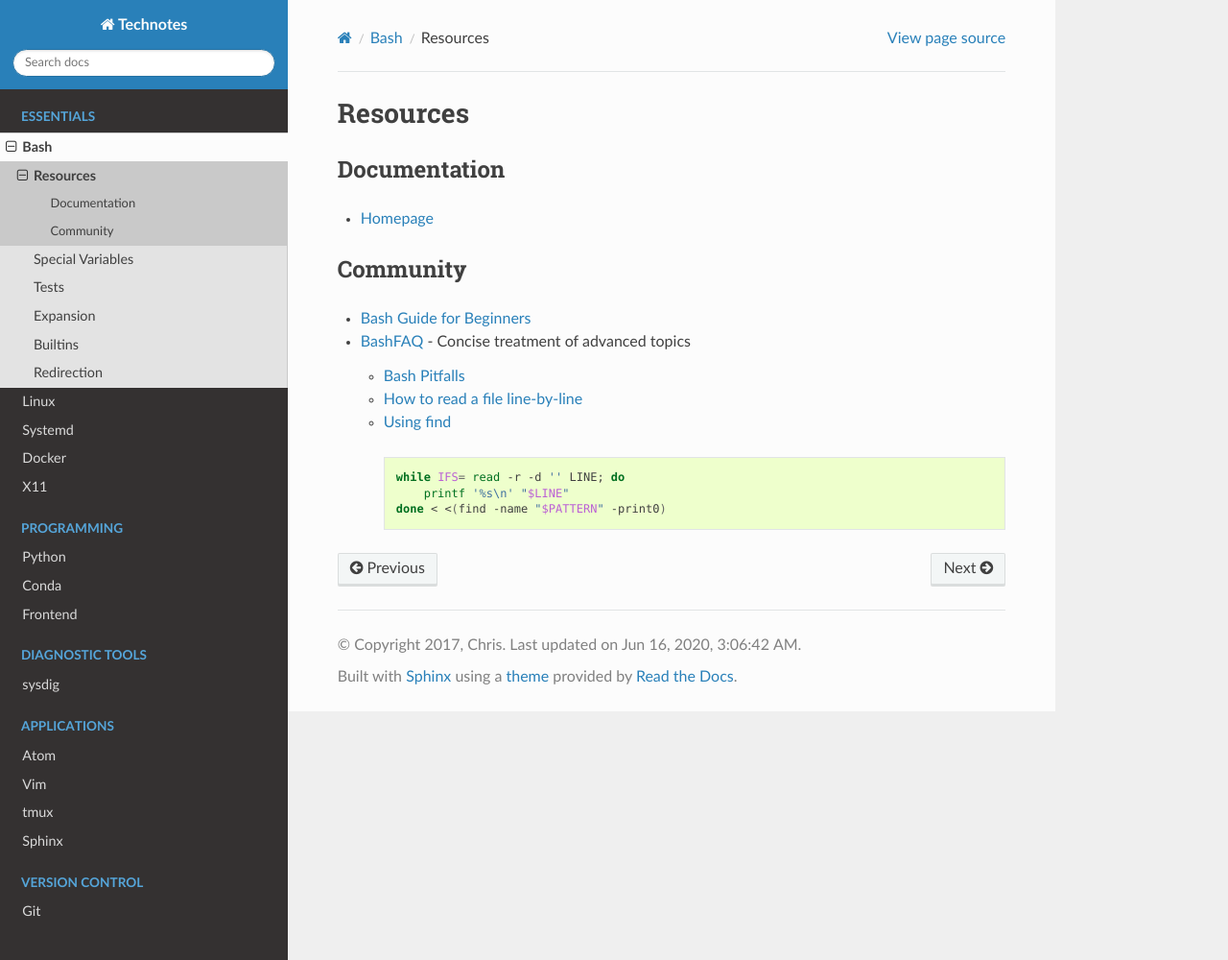
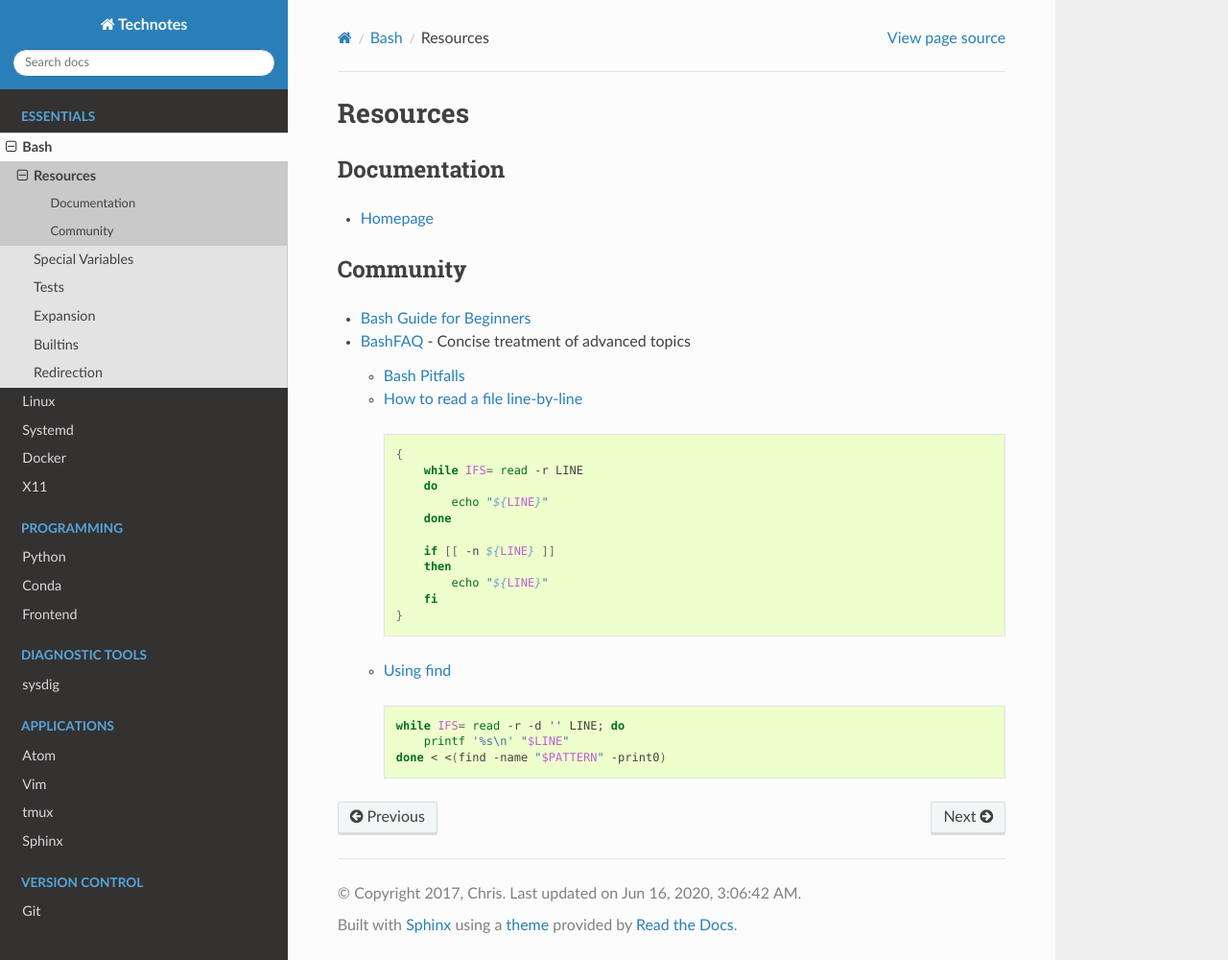
Before and after one commit to heterotopian/technotes, a Sphinx documentation site: the page built from source/bash/resource.rst, in a window 1280 px wide and 1000 px high. Shown: the whole window at 96% size. Built offline with Sphinx 7.4.7 and the Read the Docs theme 2.0.0, drawn with Linux system fonts in a browser that asks for light colours.

Commit message:
Add line-by-line snippet

```diff
--- a/source/bash/resource.rst
+++ b/source/bash/resource.rst
@@ -20,7 +20,24 @@ Community
   Concise treatment of advanced topics
 
   - `Bash Pitfalls <https://mywiki.wooledge.org/BashPitfalls>`_
-  - `How to read a file line-by-line <https://mywiki.wooledge.org/BashFAQ/001>`_
+  - .. compound::
+
+        `How to read a file line-by-line <https://mywiki.wooledge.org/BashFAQ/001>`_
+
+        .. code-block:: bash
+
+            {
+                while IFS= read -r LINE
+                do
+                    echo "${LINE}"
+                done
+
+                if [[ -n ${LINE} ]]
+                then
+                    echo "${LINE}"
+                fi
+            }
+
   - .. compound::
 
         `Using find <https://mywiki.wooledge.org/UsingFind>`_
```
